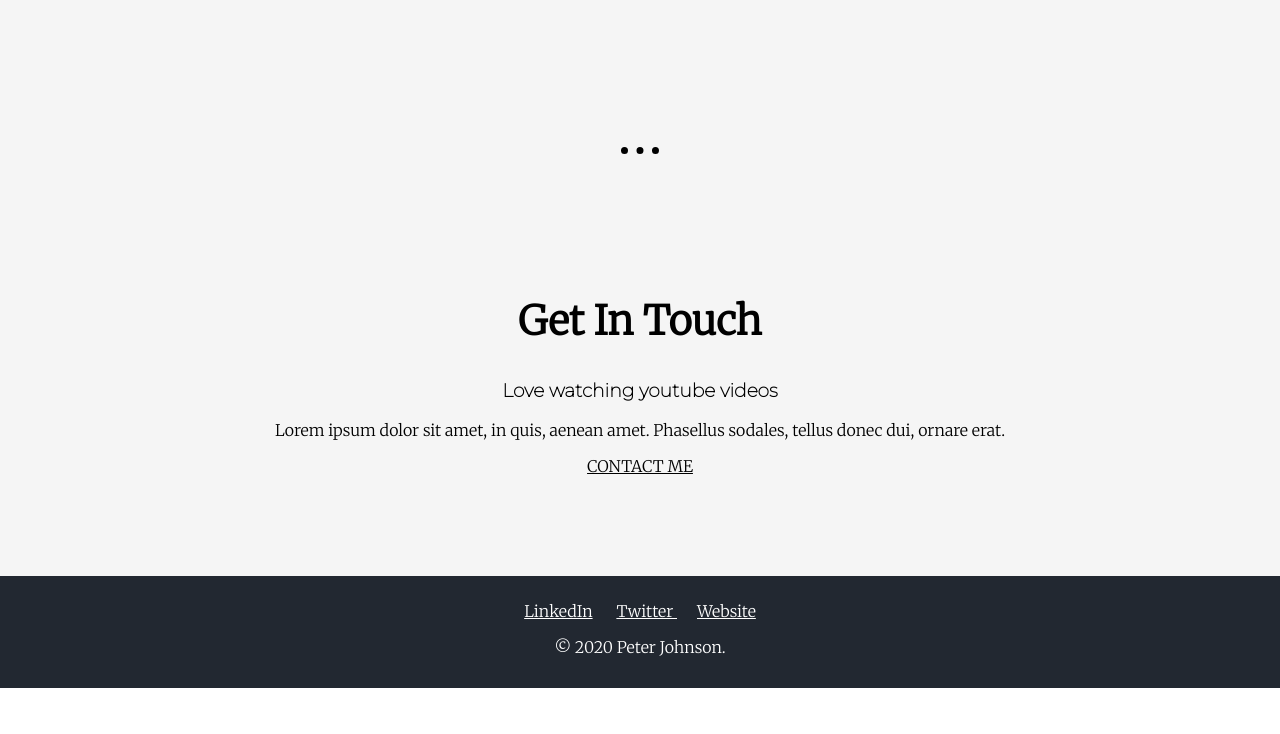
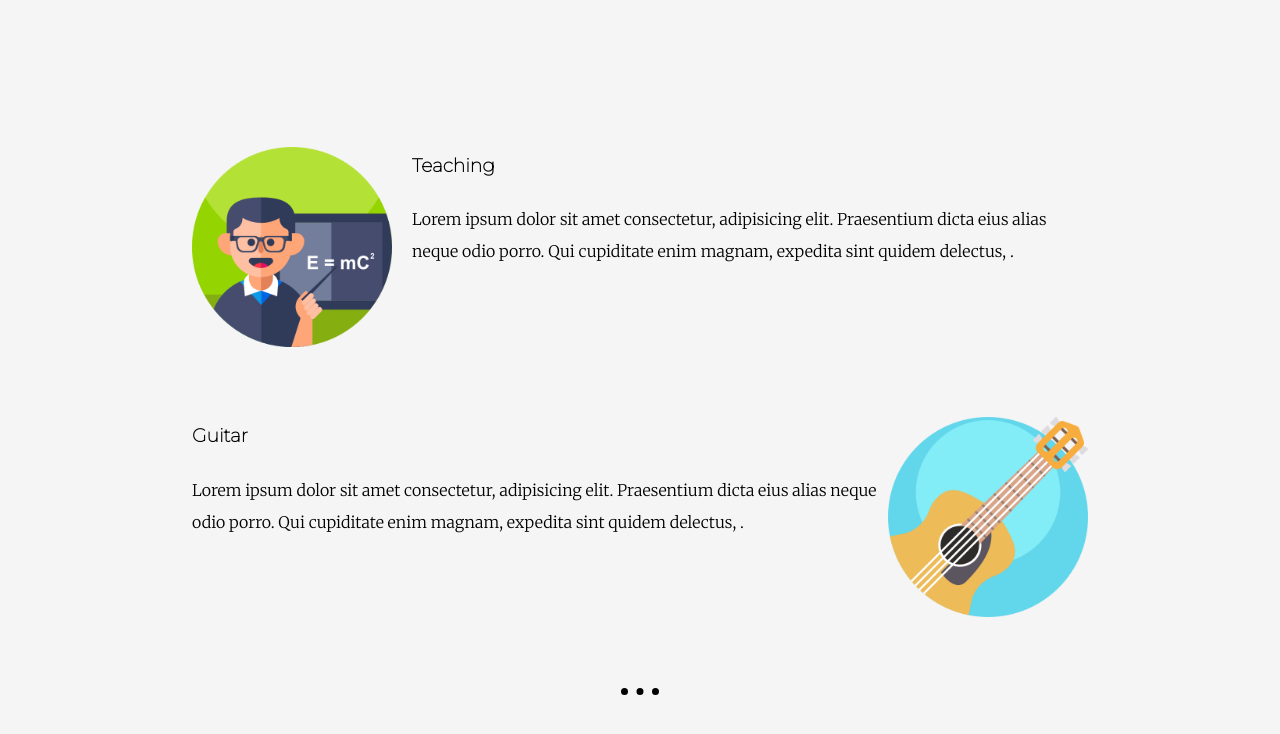
Before and after one commit to peterjohnson1000/personal_portfolio, a plain HTML site: page index.html in a window 1280 px wide. Shown: the part 1968-2702 px from the top of the page. Before the commit the page ends 2656 px from the top, so only its background shows below. Drawn offline with Linux system fonts and the light colour scheme.

Commit message:
Added more skills and social icons

```diff
--- a/index.html
+++ b/index.html
@@ -42,6 +42,16 @@
             <h3>Videography</h3>
             <p>Lorem ipsum Lorem ipsum dolor sit, amet consectetur adipisicing elit. Nesciunt quo impedit in aperiam fuga eaque debitis suscipit. Itaque blanditiis officiis commodi ut quidem dolor, sint deleniti optio sequi, corrupti laboriosam. dolor sit amet, mauris sed consectetuer. Etiam et eu, bibendum interdum, lacus quis mauris. Curabitur wisi, quisque vel eu, rutrum nam.</p>
           </div>
+          <div class="skill-row_3">
+            <img class="skill_image_3" src="./images/teacher.png" alt="skill_image_3">
+            <h3>Teaching</h3>
+            <p>Lorem ipsum dolor sit amet consectetur, adipisicing elit. Praesentium dicta eius alias neque odio porro. Qui cupiditate enim magnam, expedita sint quidem delectus, .</p>
+          </div>
+          <div class="skill-row_4">
+            <img class="skill_image_4" src="./images/guitar-instrument.png" alt="skill_image_4">
+            <h3>Guitar</h3>
+            <p>Lorem ipsum dolor sit amet consectetur, adipisicing elit. Praesentium dicta eius alias neque odio porro. Qui cupiditate enim magnam, expedita sint quidem delectus, .</p>
+          </div>
         </div>
         <hr>
         <div class="contact-me">
@@ -54,9 +64,9 @@
 
 
       <div class="bottom-container">
-        <a class="footer-link" href="https://www.linkedin.com/">LinkedIn</a>
-        <a class="footer-link" href="https://twitter.com/"> Twitter </a>
-        <a class="footer-link" href="https://www.appbrewery.co/"> Website </a>
+        <a class="footer-link" href="https://www.linkedin.com/"><img class="img1" src="./images/linkedIn_PNG38.png"alt="linkedin_image"></a>
+        <a class="footer-link" href="https://twitter.com/"><img class="img2" src="./images/2-27646_twitter-logo-png-transparent-background-logo-twitter-png.png"  alt="twitter_image"></a>
+        <a class="footer-link" href="https://www.appbrewery.co/"><img class="img3" src="./images/3-removebg-preview.png" alt="theCleverguys_image"></a>
         <p>© 2020 Peter Johnson.</p>
       </div>
 
--- a/style.css
+++ b/style.css
@@ -137,7 +137,7 @@ hr {
 .scroll_down {
   height: 50px;
   width: 30px;
-  border: 2px solid white;
+  border: 2px solid #222831;
   position: absolute;
   left: 50%;
   bottom: 30px;
@@ -179,3 +179,39 @@ hr {
     top: 90%;
   }
 }
+
+.skill_image_3 {
+  height: 200px;
+  float: left;
+  padding-right: 20px;
+}
+
+.skill-row_3 {
+  width: 70%;
+  margin: 150px auto 150px auto;
+  text-align: left;
+  line-height: 2;
+}
+
+.skill_image_4 {
+  height: 200px;
+  float: right;
+}
+
+.skill-row_4 {
+  width: 70%;
+  margin: 150px auto 150px auto;
+  text-align: left;
+  line-height: 2;
+}
+
+.img2,
+.img3 {
+  height: 30px;
+  padding-bottom: 10px;
+}
+
+.img1 {
+  height: 40px;
+  padding-bottom: 5px;
+}
```
Also changed, not shown: images/guitar-instrument.png (added), images/teacher.png (added), 1 other file.
